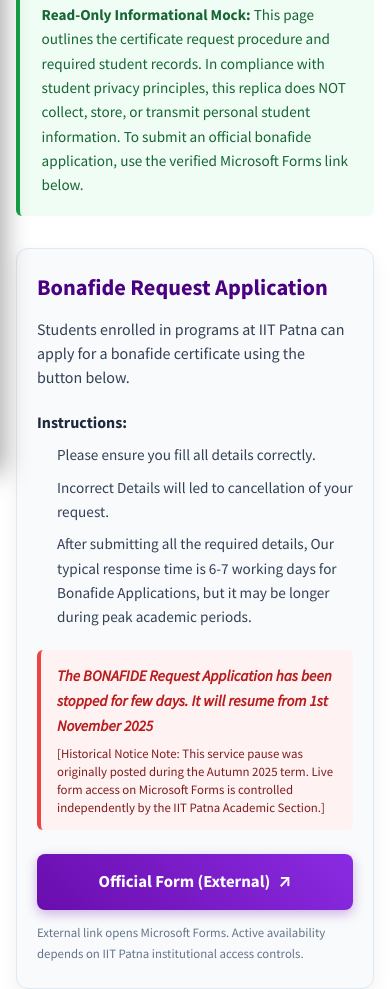
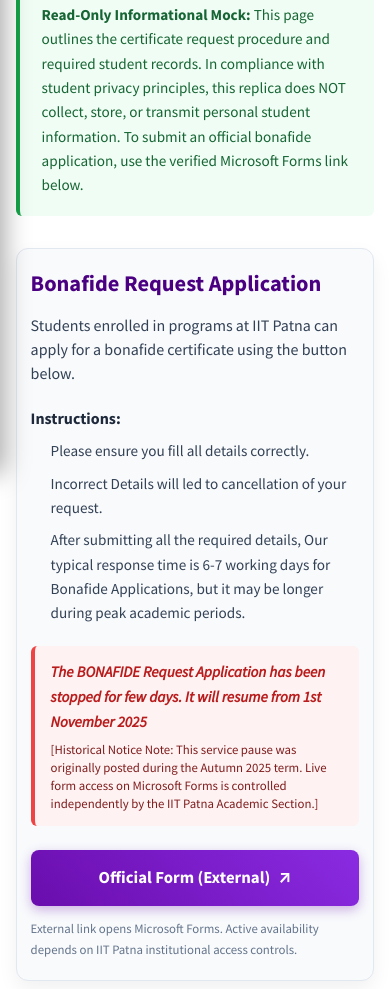
Before and after one commit to ayushcmd/iitp-cet-mock, a plain HTML site: page pages/bonafide-application.html in a window 390 px wide. Shown: the part 371-1360 px from the top of the page. Drawn offline with Linux system fonts and the light colour scheme.

Commit message:
fix(responsive): clamp bonafide grid and card containers on 320px screens

```diff
--- a/css/components.css
+++ b/css/components.css
@@ -1291,7 +1291,7 @@
 /* Bonafide Application Page Components */
 .bonafide-grid {
   display: grid;
-  grid-template-columns: repeat(auto-fit, minmax(320px, 1fr));
+  grid-template-columns: repeat(auto-fit, minmax(min(100%, 280px), 1fr));
   gap: 1.75rem;
   margin-bottom: 2rem;
 }
@@ -1301,6 +1301,8 @@
   border-radius: 12px;
   box-shadow: 0 8px 20px rgba(0, 0, 0, 0.06);
   text-align: left;
+  max-width: 100%;
+  box-sizing: border-box;
 }
 
 .bonafide-instructions-card {
--- a/css/responsive.css
+++ b/css/responsive.css
@@ -408,6 +408,14 @@
 }
 
 @media (max-width: 480px) {
+  .bonafide-grid {
+    grid-template-columns: 1fr;
+  }
+  .bonafide-card {
+    padding: 1.25rem 0.85rem;
+    max-width: 100%;
+    box-sizing: border-box;
+  }
   .moodle-portal-container {
     padding: 1.25rem 0.85rem;
   }
```
